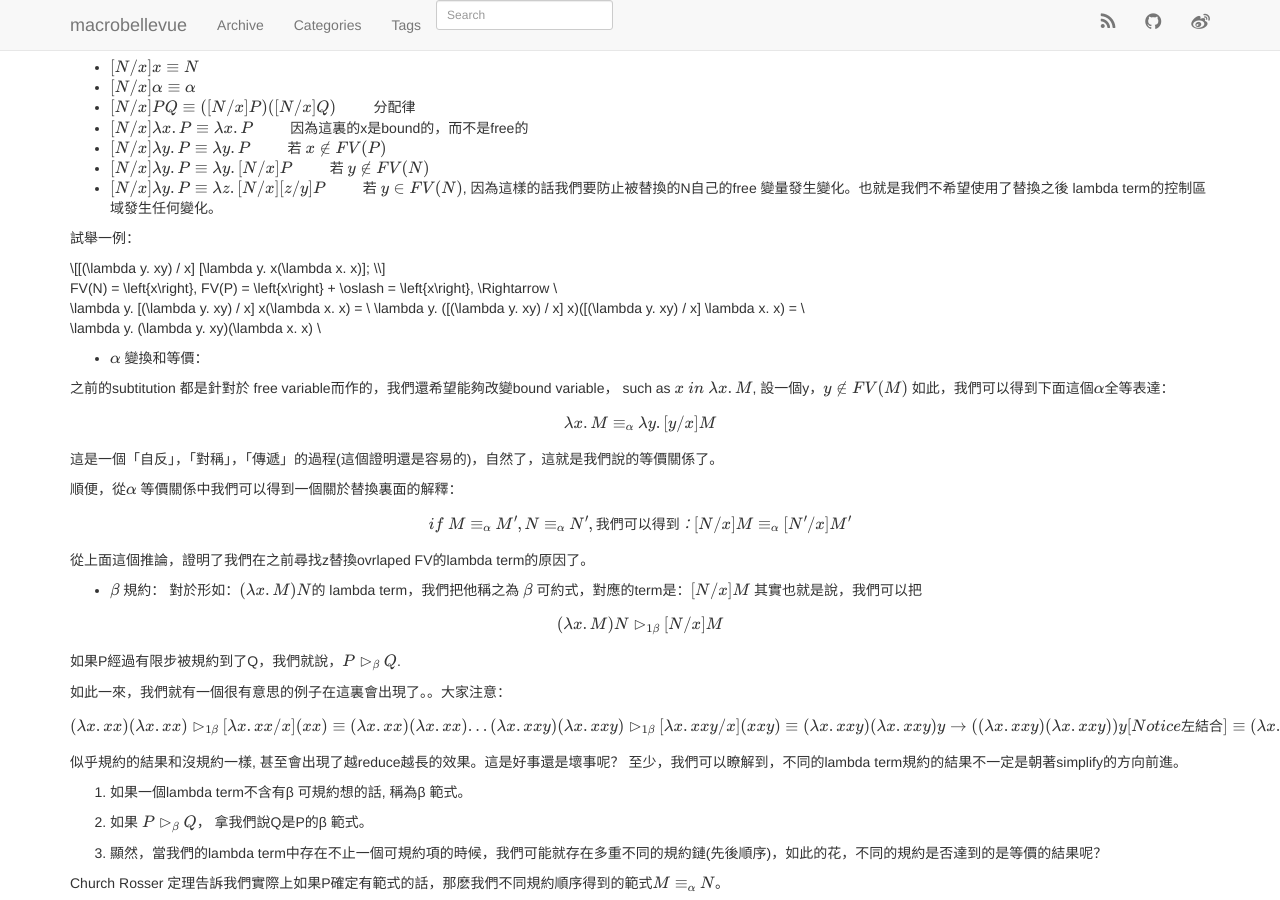
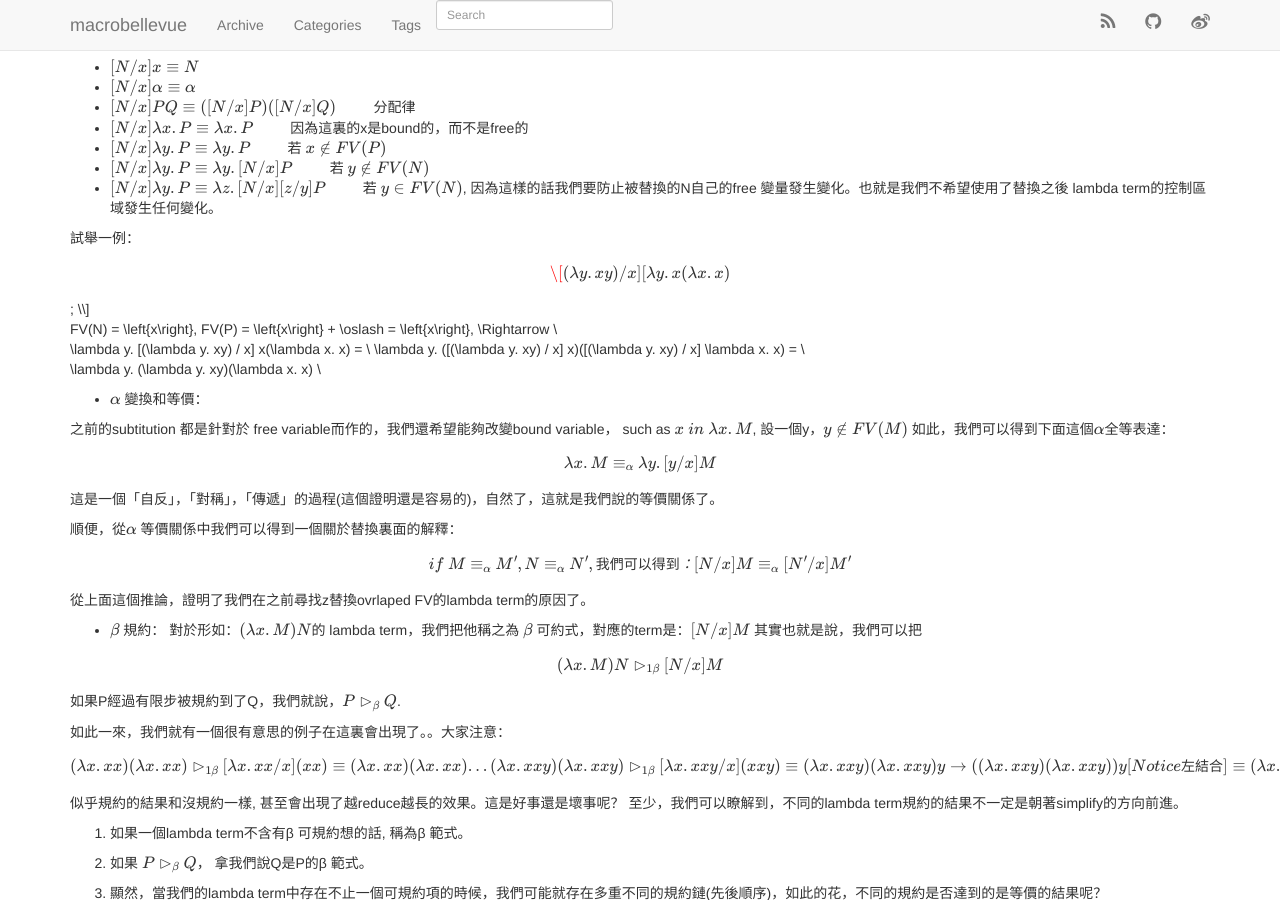
Before and after one commit to xinchoubiology/xinchoubiology.github.io, a Jekyll site: the page built from _posts/2014-07-01-Y-combinator-lambda-function-recursion.md, in a window 1280 px wide and 900 px high, scrolled down 3079 px. Built offline with Jekyll 4.4.1, drawn with Linux system fonts in a browser that asks for light colours; nearby versions of some CDN libraries; Markdown is read by kramdown in place of the engine named in the settings; formulas are drawn with MathJax 3; comment, search, counter and statistics services are not loaded.

```diff
--- a/_posts/2014-07-01-Y-combinator-lambda-function-recursion.md
+++ b/_posts/2014-07-01-Y-combinator-lambda-function-recursion.md
@@ -171,14 +171,14 @@ $$
 試舉一例：
 
 $$
-	[(\lambda y. xy) / x] [\lambda y. x(\lambda x. x)]; \\\
+	\[(\lambda y. xy) / x] [\lambda y. x(\lambda x. x)\]; \\\
 
 $$
 
 FV(N) = \left\{x\right\}, FV(P) = \left\{x\right\} + \oslash = \left\{x\right\},  \Rightarrow \\\
-	\lambda y. [(\lambda y. xy) / x]  x(\lambda x. x) =  \\\
-	\lambda y. ([(\lambda y. xy) / x] x)([(\lambda y. xy) / x] \lambda x. x) = \\\
-	\lambda y. (\lambda y. xy)(\lambda x. x) \\\
+\lambda y. [(\lambda y. xy) / x]  x(\lambda x. x) =  \\\
+\lambda y. ([(\lambda y. xy) / x] x)([(\lambda y. xy) / x] \lambda x. x) = \\\
+\lambda y. (\lambda y. xy)(\lambda x. x) \\\
 
 * $\alpha$ 變換和等價：
 
```
